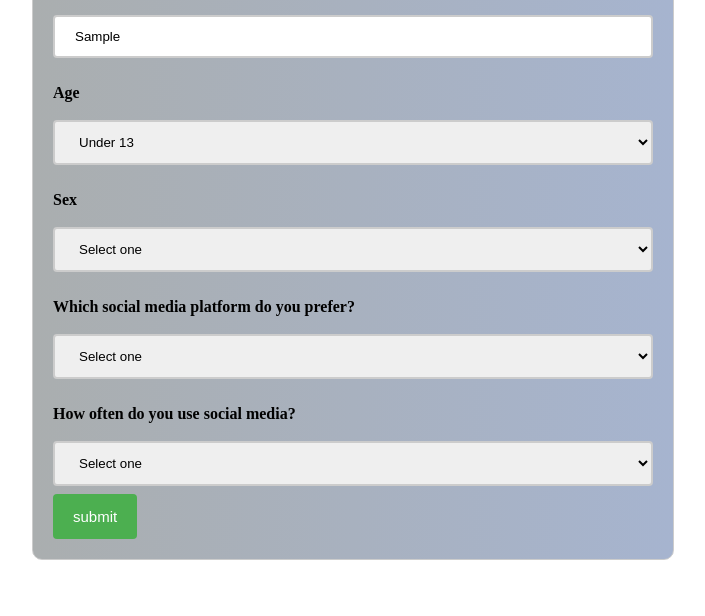
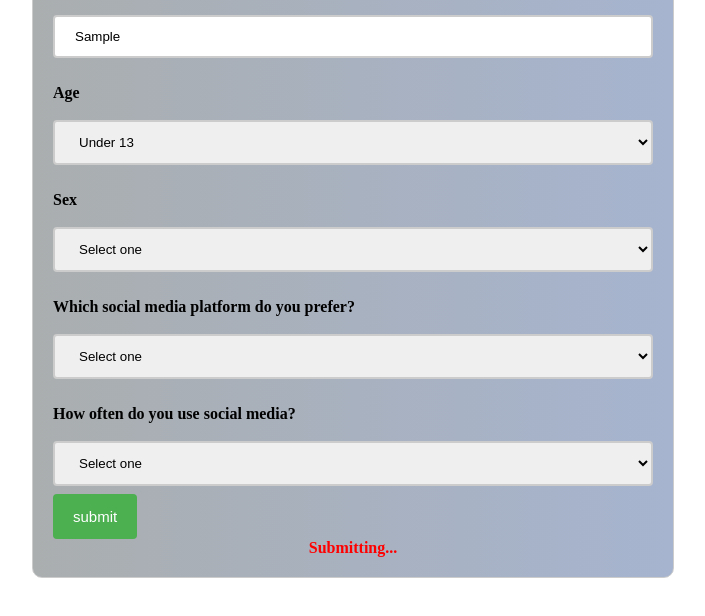
Before and after one commit to sudips413/DataProjectSurvey, a website: page index.html in a window 1280 px wide. Both pictures are taken after typing "Sample" into the empty fields and a click on the button "submit". Shown: the part 136-752 px from the top of the page, without its empty margins (287-992 px from the left). Drawn offline with Linux system fonts and the light colour scheme.

Commit message:
version2

```diff
--- a/index.html
+++ b/index.html
@@ -70,6 +70,13 @@ button{
     cursor: pointer;
     font-size: 15px;
 }
+#message{
+    display:none;
+    color: #FF0000;
+    font-weight: bold;
+    text-align: center;
+    width: 100%;
+}
 
 
 </style>
@@ -120,12 +127,14 @@ button{
         <option value="rarely">Rarely</option>
       </select><br>
       <button type="submit">submit</button>
+      <span id="message">Submitting...</span>
 
 </body>
 <script>
     const form = document.querySelector('form');
     form.addEventListener('submit', async(e)=>{
         e.preventDefault();
+        document.querySelector('#message').style.display = 'block';
         const name = document.querySelector('#name').value;
         const age = document.querySelector('#age').value;
         const sex = document.querySelector('#sex').value;
@@ -165,9 +174,11 @@ button{
                 body:JSON.stringify(data)
             }).then((res)=>{
                 alert('Thank you for your participation');
+                document.querySelector('#message').style.display = 'none';
                 document.querySelector('#form').reset();
             }).catch((err)=>{
                 console.log(err);
+                document.querySelector('#message').style.display = 'none';
             })
         }
     })
```
